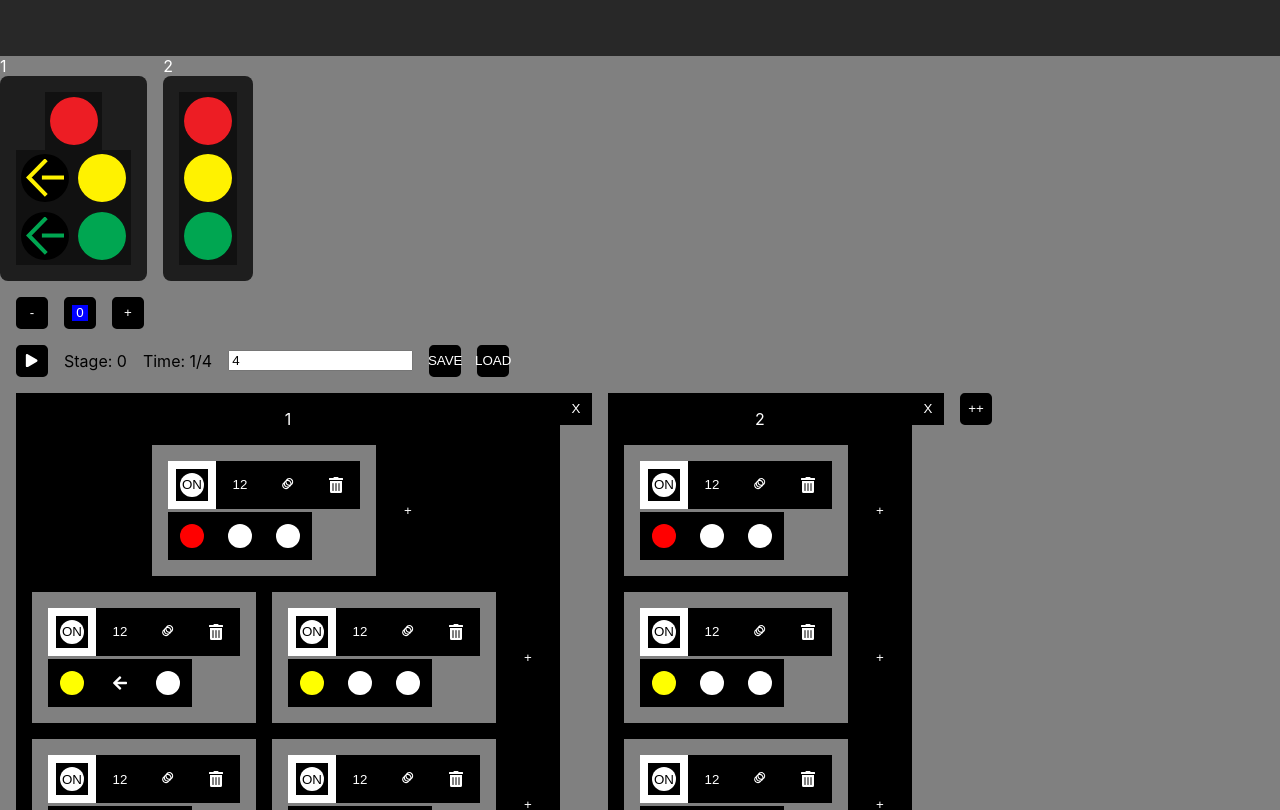
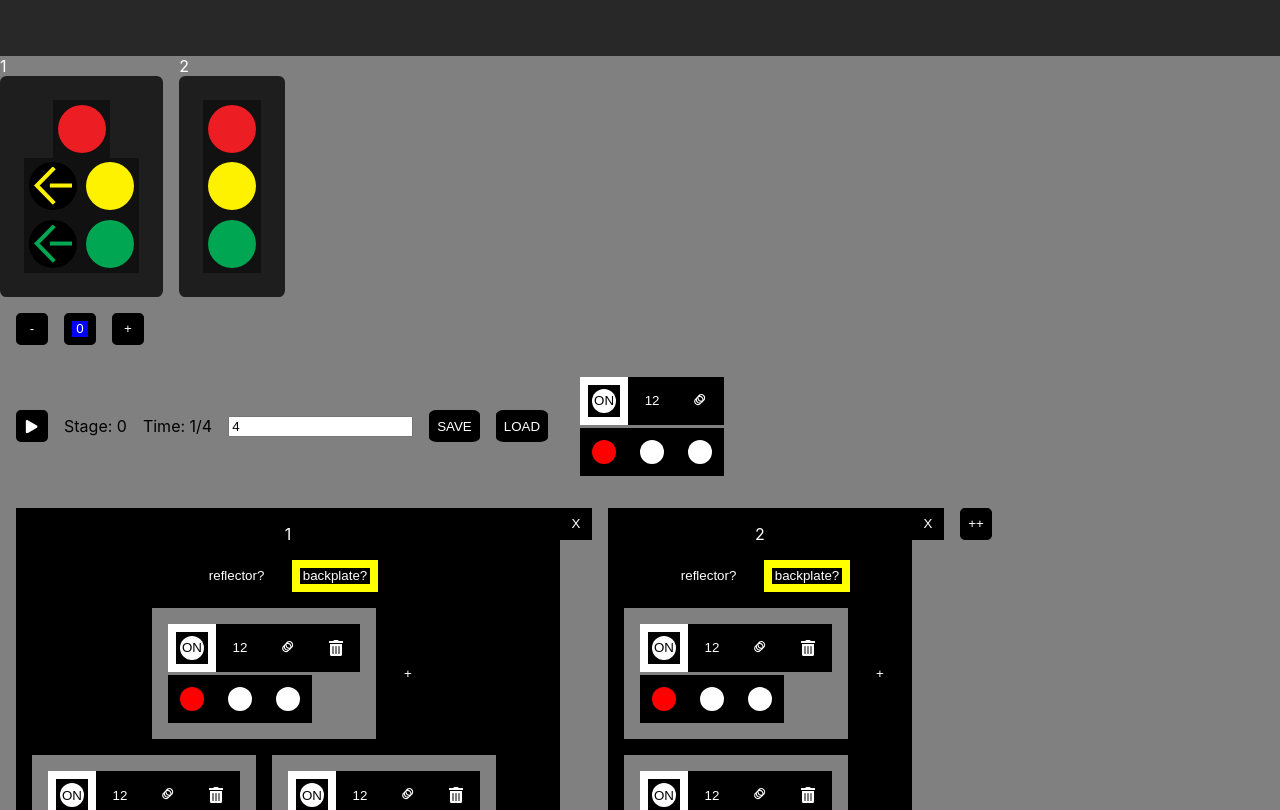
Before and after one commit to sjyamas/chop-shop, a React (Vite) app: page /traffic-light in a window 1280 px wide. Shown: the top 810 px of the page. Built offline with nearby package versions, Linux system fonts and the light colour scheme.

Commit message:
baclplate;

```diff
--- /dev/null
+++ b/src/Components/Light/SetDefaultLight.tsx
@@ -0,0 +1,217 @@
+import { memo } from "react";
+import {
+  FaArrowLeft,
+  FaArrowRight,
+  FaArrowUp,
+  FaBicycle,
+} from "react-icons/fa";
+import { MdAnimation } from "react-icons/md";
+import { HiLightBulb, HiOutlineLightBulb } from "react-icons/hi";
+import {
+  PiArrowULeftDownBold,
+  PiArrowUpLeftBold,
+  PiArrowUpRightBold,
+} from "react-icons/pi";
+
+import lightsStore from "Helpers/lightsStore";
+import OptionButton from "./OptionButton";
+
+const SetDefaultLight = memo(function SetDefaultLight() {
+  console.log("setLight");
+
+  const updateDefaultLight = lightsStore((state) => state.updateDefaultLight);
+  const defaultLight = lightsStore((state) => state.defaultLight);
+
+  let iconSize = "16px";
+
+  const aspectStyle = {
+    display: "flex",
+    justifyContent: "center",
+    alignItems: "center",
+    outline: 0,
+    padding: 0,
+    cursor: "pointer",
+    height: "3rem",
+    width: "3rem",
+    backgroundColor: "black",
+    borderWidth: "0.5rem",
+    borderStyle: "solid",
+  };
+
+  const circleStyle = {
+    height: "1.5rem",
+    width: "1.5rem",
+    borderRadius: "50%",
+  };
+
+  function handleChange(key, value) {
+    updateDefaultLight(key, value);
+  }
+
+  return (
+    <div
+      style={{
+        display: "flex",
+        flexDirection: "column",
+        padding: "1rem",
+        height: "auto",
+        width: "auto",
+        gap: "0.2rem",
+        backgroundColor: "grey",
+      }}
+    >
+      <div style={{ display: "flex", flexDirection: "row" }}>
+        <button
+          style={{
+            ...aspectStyle,
+            borderColor: defaultLight.on ? "white" : "black",
+          }}
+          onClick={() => {
+            updateDefaultLight("on", defaultLight.on ? false : true);
+          }}
+        >
+          <div
+            style={{
+              ...circleStyle,
+              display: "flex",
+              justifyContent: "center",
+              alignItems: "center",
+              backgroundColor: "white",
+            }}
+          >
+            <span>{defaultLight.on ? "ON" : "OFF"} </span>
+          </div>
+        </button>
+        <OptionButton
+          init={defaultLight.size}
+          options={[
+            null,
+            { value: 10, display: <span>10</span> },
+            null,
+            null,
+            { value: 12, display: <span>12</span> },
+            null,
+            null,
+            { value: 8, display: <span>8</span> },
+            null,
+          ]}
+          funcKey="size"
+          setFunc={handleChange}
+        />
+        <button
+          style={{
+            ...aspectStyle,
+            borderColor: defaultLight.animate ? "white" : "black",
+          }}
+          onClick={() => {
+            updateDefaultLight("animate", defaultLight.animate ? false : true);
+          }}
+        >
+          <span style={{ color: "white" }}>
+            <MdAnimation />
+          </span>
+        </button>
+      </div>
+      <div style={{ display: "flex", flexDirection: "row" }}>
+        <div
+          style={{ display: "flex", flexDirection: "column", gap: "0.2rem" }}
+        >
+          <OptionButton
+            init={defaultLight.color}
+            options={[
+              null,
+              {
+                value: "red",
+                display: (
+                  <div style={{ ...circleStyle, backgroundColor: "red" }} />
+                ),
+              },
+              null,
+              null,
+              {
+                value: "yellow",
+                display: (
+                  <div style={{ ...circleStyle, backgroundColor: "yellow" }} />
+                ),
+              },
+              null,
+              null,
+              {
+                value: "green",
+                display: (
+                  <div style={{ ...circleStyle, backgroundColor: "green" }} />
+                ),
+              },
+              null,
+            ]}
+            funcKey="color"
+            setFunc={handleChange}
+          />
+        </div>
+        <div
+          style={{ display: "flex", flexDirection: "column", gap: "0.2rem" }}
+        >
+          <OptionButton
+            init={defaultLight.shape}
+            options={[
+              {
+                value: "upLeft",
+                display: <PiArrowUpLeftBold size={iconSize} />,
+              },
+              { value: "up", display: <FaArrowUp size={iconSize} /> },
+              {
+                value: "upRight",
+                display: <PiArrowUpRightBold size={iconSize} />,
+              },
+              { value: "left", display: <FaArrowLeft size={iconSize} /> },
+              {
+                value: "solid",
+                display: (
+                  <div style={{ ...circleStyle, backgroundColor: "white" }} />
+                ),
+              },
+              { value: "right", display: <FaArrowRight size={iconSize} /> },
+              {
+                value: "bike",
+                display: <FaBicycle size={iconSize} />,
+              },
+              {
+                value: "uTurn",
+                display: <PiArrowULeftDownBold size={iconSize} />,
+              },
+            ]}
+            funcKey="shape"
+            setFunc={handleChange}
+          />
+        </div>
+        <div
+          style={{ display: "flex", flexDirection: "column", gap: "0.2rem" }}
+        >
+          <OptionButton
+            init={defaultLight.flashing}
+            options={[
+              null,
+              { value: "flashing", display: <HiLightBulb size={iconSize} /> },
+              null,
+              null,
+              {
+                value: "solid",
+                display: (
+                  <div style={{ ...circleStyle, backgroundColor: "white" }} />
+                ),
+              },
+              null,
+              null,
+              { value: "alt", display: <HiOutlineLightBulb size={iconSize} /> },
+              null,
+            ]}
+            funcKey="flashing"
+            setFunc={handleChange}
+          />
+        </div>
+      </div>
+    </div>
+  );
+});
+
+export default SetDefaultLight;
--- a/src/Components/Light/SetTrafficLight.tsx
+++ b/src/Components/Light/SetTrafficLight.tsx
@@ -3,6 +3,7 @@ import SetLight from "./SetLight";
 import lightsStore from "Helpers/lightsStore";
 import TextInput from "Global/TextInput";
 import { FaPause, FaPlay } from "react-icons/fa";
+import SetDefaultLight from "./SetDefaultLight";
 
 const SetTrafficLight = memo(function SetTrafficLight() {
   console.log("SetTrafficLight");
@@ -32,6 +33,7 @@ const SetTrafficLight = memo(function SetTrafficLight() {
 
   const toggleOn = lightsStore((state) => state.toggleOn);
   const setCycle = lightsStore((state) => state.setCycle);
+  const updateLightConfig = lightsStore((state) => state.updateLightConfig);
 
   const buttonStyle = {
     display: "flex",
@@ -73,7 +75,7 @@ const SetTrafficLight = memo(function SetTrafficLight() {
         <button
           style={buttonStyle}
           onClick={() => {
-            removeStage();
+            removeStage(currentStage);
           }}
         >
           -
@@ -97,7 +99,7 @@ const SetTrafficLight = memo(function SetTrafficLight() {
         <button
           style={buttonStyle}
           onClick={() => {
-            addStage();
+            addStage(currentStage);
           }}
         >
           +
@@ -131,7 +133,7 @@ const SetTrafficLight = memo(function SetTrafficLight() {
           value={cycle[currentStage].duration}
         />
         <button
-          style={buttonStyle}
+          style={{ ...buttonStyle, width: "auto" }}
           onClick={() => {
             localStorage.setItem("light", JSON.stringify(cycle));
           }}
@@ -139,7 +141,7 @@ const SetTrafficLight = memo(function SetTrafficLight() {
           SAVE
         </button>
         <button
-          style={buttonStyle}
+          style={{ ...buttonStyle, width: "auto" }}
           onClick={() => {
             let local = localStorage.getItem("light");
             if (local) {
@@ -149,7 +151,9 @@ const SetTrafficLight = memo(function SetTrafficLight() {
         >
           LOAD
         </button>
+        <SetDefaultLight />
       </div>
+
       {/* LIGHTS */}
       {cycle[editStage].lights.map((row, rowIndex) => (
         <div
@@ -175,6 +179,48 @@ const SetTrafficLight = memo(function SetTrafficLight() {
                 }}
               >
                 <p style={{ color: "white" }}>{signal.light_id}</p>
+                <div
+                  style={{ display: "flex", flexDirection: "row", gap: "1rem" }}
+                >
+                  <button
+                    style={{
+                      ...buttonStyle,
+                      width: "auto",
+                      borderColor: signal.reflector ? " yellow" : "black",
+                      borderRadius: "0",
+                      padding: "0.2rem",
+                    }}
+                    onClick={() => {
+                      updateLightConfig(
+                        signalIndex,
+                        rowIndex,
+                        "reflector",
+                        !signal.reflector
+                      );
+                    }}
+                  >
+                    reflector?
+                  </button>
+                  <button
+                    style={{
+                      ...buttonStyle,
+                      width: "auto",
+                      borderColor: signal.backplate ? " yellow" : "black",
+                      borderRadius: "0",
+                      padding: "0.2rem",
+                    }}
+                    onClick={() => {
+                      updateLightConfig(
+                        signalIndex,
+                        rowIndex,
+                        "backplate",
+                        !signal.backplate
+                      );
+                    }}
+                  >
+                    backplate?
+                  </button>
+                </div>
                 {signal.state.map((lightRow, lightRowIndex) => (
                   <div
                     key={"d" + rowIndex + signalIndex + lightRowIndex}
--- a/src/Components/Light/TrafficLight.tsx
+++ b/src/Components/Light/TrafficLight.tsx
@@ -16,15 +16,20 @@ const TrafficLight = memo(function TrafficLight({ light }: any) {
 
       <div
         style={{
-          height: "auto",
-          width: "auto",
+          // height: "auto",
+          // width: "auto",
           display: "flex",
           flexDirection: "column",
           justifyContent: "center",
           alignItems: "center",
-          backgroundColor: "#1E1E1E",
+          backgroundColor: light.backplate ? "#1E1E1E" : "rgba(0,0,0,0)",
+          border: light.backplate
+            ? light.reflector
+              ? "0.5rem solid #FEC802"
+              : "0.5rem solid #1E1E1E"
+            : "0.5rem solid rgba(0,0,0,0)",
           padding: "1rem",
-          borderRadius: "0.5rem",
+          borderRadius: "0.4rem",
         }}
       >
         {light.state.map((row, rowIndex) => (
--- a/src/Helpers/lightsStore.js
+++ b/src/Helpers/lightsStore.js
@@ -1,9 +1,13 @@
 import { create } from "zustand";
 import { immer } from "zustand/middleware/immer";
 
-const defaultLight = { color: "red", shape: "solid", flashing: "solid", on: true }
+
+
 const lightsStore = create(immer((set) => ({
     on: false,
+    defaultLight: { color: "red", size: 12, animtae: true, shape: "solid", flashing: "solid", on: true },
+    updateDefaultLight: (key, value) => set((state) => { state.defaultLight[key] = value }),
+
 
     toggleOn: () => set(state => ({ on: !state.on })),
     currentStage: 0,
@@ -21,6 +25,9 @@ const lightsStore = create(immer((set) => ({
             [
                 {
                     light_id: 1,
+                    backplate: true,
+                    bg_color: false,
+                    reflector: false,
                     state:
                         [
                             [{ color: "red", shape: "solid", flashing: "solid", on: true }],
@@ -36,6 +43,10 @@ const lightsStore = create(immer((set) => ({
                 },
                 {
                     light_id: 2,
+                    backplate: true,
+
+                    bg_color: false,
+                    reflector: false,
                     state:
                         [
                             [{ color: "red", shape: "solid", flashing: "solid", on: true }],
@@ -62,7 +73,6 @@ const lightsStore = create(immer((set) => ({
             if (state.editStage === state.cycle.length - 1) {
                 state.editStage--;
                 state.currentStage--;
-                //TODO: SEPRATE CURRENT AND EDIT STAGE LOGIC
             }
             state.cycle.pop()
         }
@@ -85,8 +95,10 @@ const lightsStore = create(immer((set) => ({
 
     updateLight: (row, col, x, y, key, value) => set((state) => { state.cycle[state.editStage].lights[col][row].state[y][x][key] = value }),
 
-    addCol: () => set((state) => { state.cycle[state.editStage].lights.push([{ light_id: state.light_id++, state: [[defaultLight]] }]) }),
-    addRow: (col) => set((state) => { state.cycle[state.editStage].lights[col].push({ light_id: state.light_id++, state: [[defaultLight]] }) }),
+    updateLightConfig: (row, col, key, value) => set((state) => { state.cycle[state.editStage].lights[col][row][key] = value }),
+
+    addCol: () => set((state) => { state.cycle[state.editStage].lights.push([{ light_id: state.light_id++, state: [[state.defaultLight]] }]) }),
+    addRow: (col) => set((state) => { state.cycle[state.editStage].lights[col].push({ light_id: state.light_id++, state: [[state.defaultLight]] }) }),
     removeModule: (row, col) => set((state) => {
         if (state.cycle[state.editStage].lights[col].length === 1) {
             if (state.cycle[state.editStage].lights.length === 1) {
@@ -97,8 +109,8 @@ const lightsStore = create(immer((set) => ({
         } else { state.cycle[state.editStage].lights[col].splice(row, 1); }
     }),
 
-    addLightCol: (row, col) => set((state) => { state.cycle[state.editStage].lights[col][row].state.push([defaultLight]) }),
-    addLightRow: (row, col, y) => set((state) => { state.cycle[state.editStage].lights[col][row].state[y].push(defaultLight) }),
+    addLightCol: (row, col) => set((state) => { state.cycle[state.editStage].lights[col][row].state.push([state.defaultLight]) }),
+    addLightRow: (row, col, y) => set((state) => { state.cycle[state.editStage].lights[col][row].state[y].push(state.defaultLight) }),
 
     removeLight: (row, col, x, y) => set((state) => {
         if (state.cycle[state.editStage].lights[col][row].state[y].length === 1) {
```
